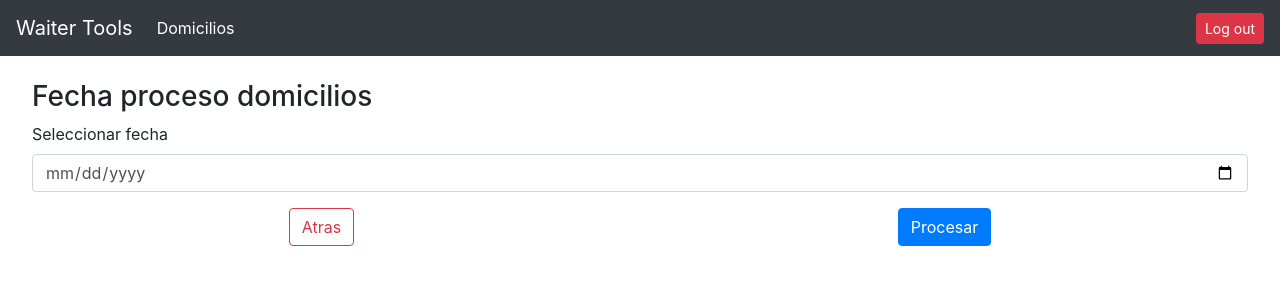
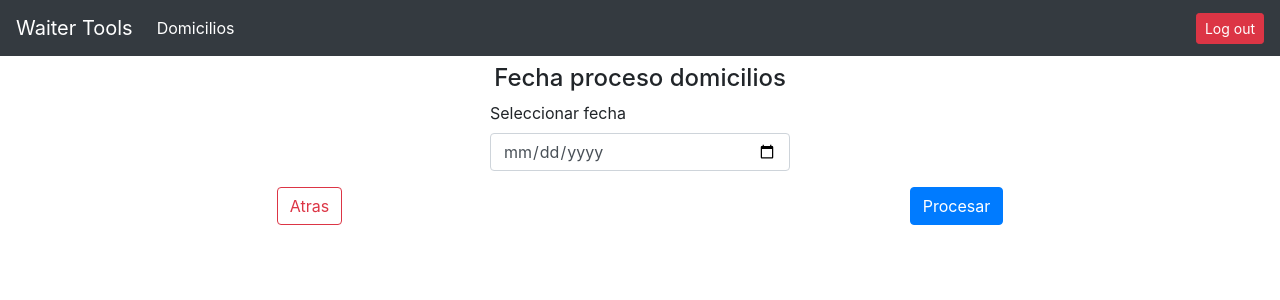
Before and after one commit to Fel1Dev/WaiterTools, an Angular app in the folder waiter-tools/: page /delivery in a window 1280 px wide. Shown: the top 300 px of the page. Built offline with nearby package versions, Linux system fonts and the light colour scheme; sample sign-in values are in the browser's storage.

Commit message:
feat/frontend: Changed some styles in deliver viewer component

```diff
--- a/waiter-tools/src/app/app.component.html
+++ b/waiter-tools/src/app/app.component.html
@@ -1,5 +1,5 @@
 <app-navbar></app-navbar>
 <!-- main app container -->
-<div class="pl-2 pr-2">
+<div>
   <router-outlet></router-outlet>
 </div>
--- a/waiter-tools/src/app/component/delivery-record/delivery-record.component.html
+++ b/waiter-tools/src/app/component/delivery-record/delivery-record.component.html
@@ -1,5 +1,5 @@
 <div
-  class="row pt-1 pb-1 border border-secondary rounded bg-light d-flex align-items-center"
+  class="row pt-1 pb-1 border border-secondary bg-light d-flex align-items-center border-right-0 border-left-0"
   style="min-height: 75px"
   *ngIf="deliveryData.deliveryType != 'TAKEAWAY'"
 >
@@ -24,7 +24,7 @@
     </span>
     <div class="small">
       <span>🛵 </span>
-      <span class="text-danger">({{ 4000 | currency: "":"":"1.0" }})</span>
+      <span class="text-danger">({{ deliveryData.deliveryValue| currency: "":"":"1.0" }})</span>
     </div>
   </div>
 </div>
--- a/waiter-tools/src/app/pages/delivery/delivery.component.html
+++ b/waiter-tools/src/app/pages/delivery/delivery.component.html
@@ -1,6 +1,9 @@
-<div class="p-4" *ngIf="selector">
-  <h3>Fecha proceso domicilios</h3>
+<div class="p-2" *ngIf="selector">
+  <div class="text-center">
+    <h4>Fecha proceso domicilios</h4>
+  </div>
   <form [formGroup]="deliveryProcessor" (ngSubmit)="OnSubmit()">
+    <div class="row justify-content-center">
       <div class="form-group">
         <label for="datePicker">Seleccionar fecha</label>
         <input
@@ -8,6 +11,7 @@
           formControlName="dateProcess"
           id="datePicker"
           class="form-control"
+          style="width: 300px;"
           [ngClass]="{ 'is-invalid': submitted && f['dateProcess'].errors }"
         />
         <div
@@ -21,6 +25,7 @@
             La fecha debe ser menor a la fecha actual ({{
               currentDate | date: "dd/MM/YYYY"
             }}).
+          </div>
         </div>
       </div>
     </div>
@@ -38,15 +43,19 @@
     </div>
   </form>
 </div>
-<div class="pt-4 pb-1" *ngIf="viewer">
+<div class="p-3" *ngIf="viewer">
   <div class="row">
     <div class="col">
       <button class="btn btn-outline-danger m-1" [routerLink]="['home']">
         Atras
       </button>
     </div>
-    <div class="col text-center">
-      <button [disabled]="loading" class="btn btn-outline-primary m-1">
+    <div class="col text-right">
+      <button
+        [disabled]="loading"
+        class="btn btn-outline-primary m-1"
+        (click)="restart()"
+      >
         <span
           *ngIf="loading"
           class="spinner-border spinner-border-sm mr-1"
@@ -61,12 +70,15 @@
     </div>
     <div class="col text-center">
       <div>
-        <span class="font-weight-bold">Total: {{totalValue | currency: "":"":"1.0" }}</span>
+        <span class="font-weight-bold"
+          >Total: {{ totalValue | currency: "":"":"1.0" }}</span
+        >
       </div>
     </div>
   </div>
 </div>
-<div class="container-fluid" *ngIf="viewer">
+<div class="container-fluid mb-3" *ngIf="viewer">
+  <span *ngIf="loading" class="spinner-border spinner-border-sm mr-1"></span>
   <div *ngFor="let delivery of deliveryList">
     <app-delivery-record [deliveryData]="delivery"></app-delivery-record>
   </div>
--- a/waiter-tools/src/app/pages/delivery/delivery.component.ts
+++ b/waiter-tools/src/app/pages/delivery/delivery.component.ts
@@ -81,8 +81,14 @@ export class DeliveryComponent implements OnInit {
             this.error = err;
           },
         });
-
       this.loading = false;
     }
   }
+
+  restart() {
+    this.viewer = false;
+    this.selector = true;
+    this.submitted = false;
+    //this.deliveryProcessor.reset();
+  }
 }
```
Lines whose indentation alone changed are shown as unchanged.
